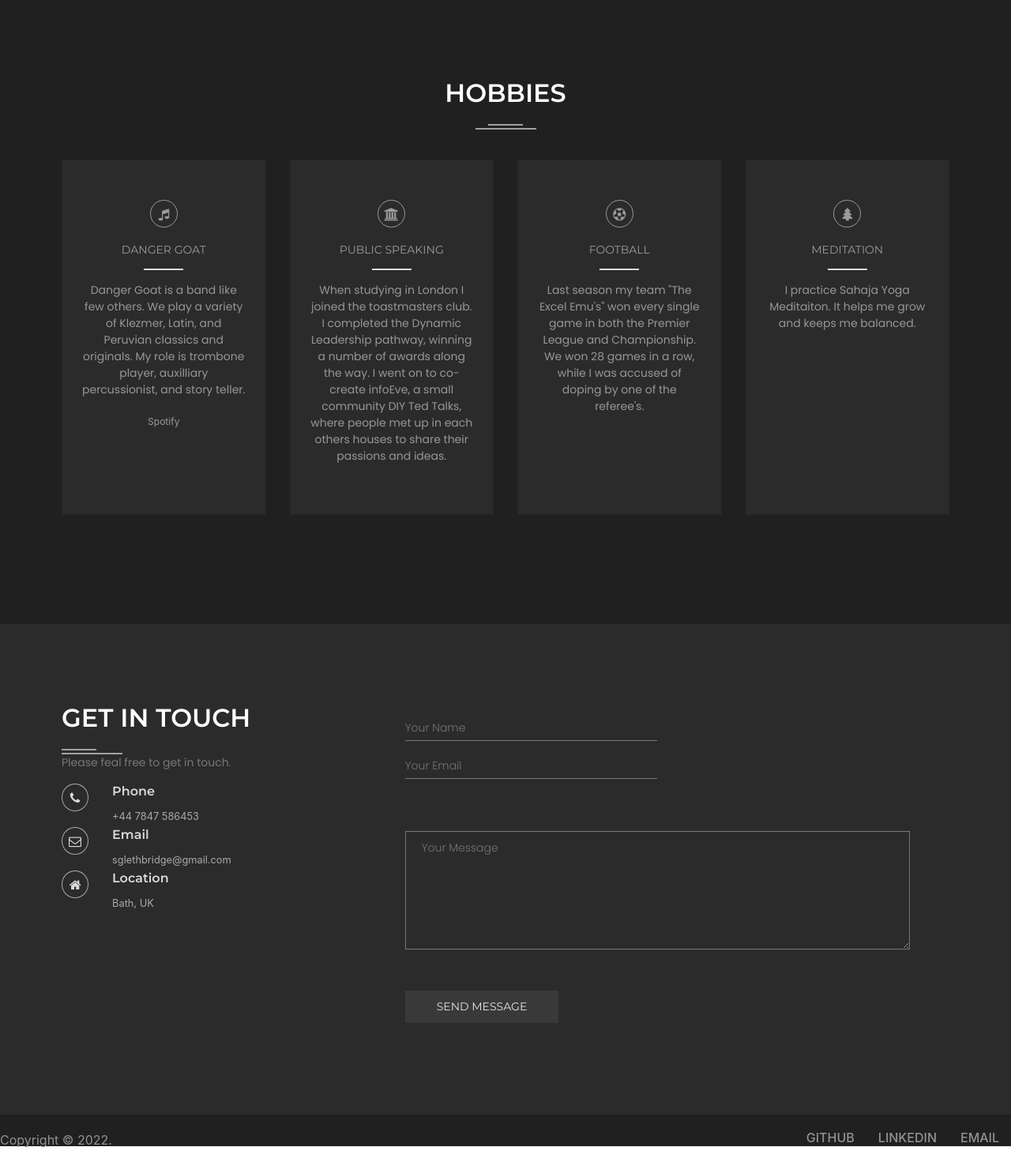
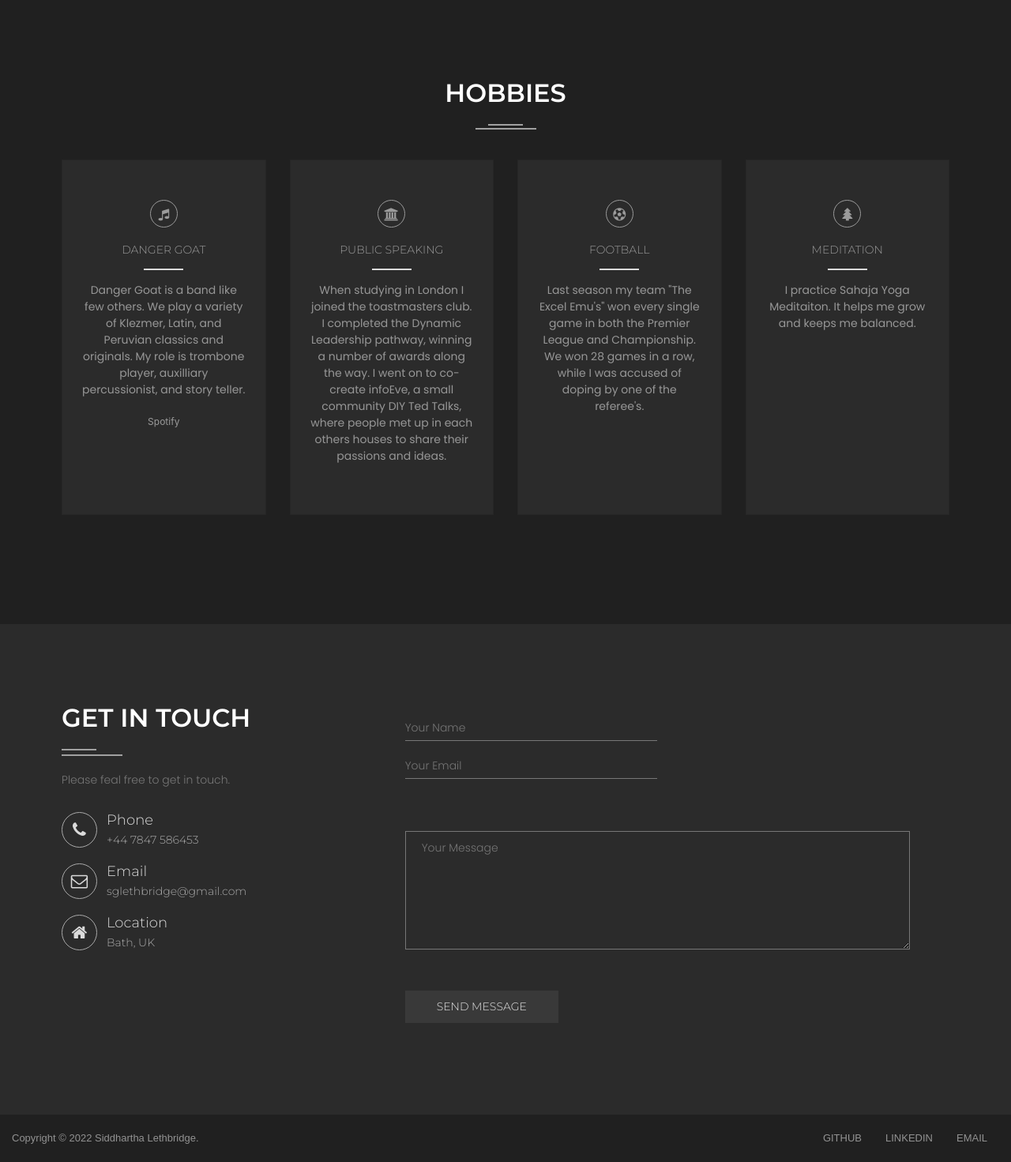
Before and after one commit to sidneysquidney/personal_portfolio, a Flask app: page / in a window 1280 px wide. Shown: the part 2878-4349 px from the top of the page at 79% size. Run offline with Flask 2, Linux system fonts and the light colour scheme; some libraries are stand-ins or nearby versions; some web fonts are replaced.

Commit message:
layout done

```diff
--- a/static/main.css
+++ b/static/main.css
@@ -9,7 +9,7 @@ body {
 
 .return-to-top {
     position: fixed;
-    bottom: 20px;
+    bottom: 50px;
     right: 20px;
     z-index: 3;
     animation: fadeIn 2s;
@@ -178,6 +178,11 @@ nav button:focus {
 
 .containers {
     padding: 100px 0px;
+}
+
+.container-footer {
+    padding: 30px 0px;
+    align-items: center;
 }
 
 .line-one, .line-two {
@@ -362,6 +367,18 @@ nav button:focus {
 
 /* contact */
 
+#contact .line-one {
+    margin-bottom: 5px;
+}
+
+#contact .line-two {
+    margin-bottom: 20px;
+}
+
+#contact-greeting {
+    margin-bottom: 30px;
+}
+
 #contact .line-container {
     justify-content: start;
 }
@@ -370,14 +387,22 @@ nav button:focus {
     color: #777777;
     font-family: "Poppins", sans-serif;
     font-size: 14px;
+    font-weight: 100;
 }
 
-#contact h4 {
+#contact h6 {
     color: #dadada;
+    font-size: 18px;
+    font-family: "Montserrat";
+    font-weight: 300;
+    margin-bottom: 0px;
 }
 
 #contact small {
     color: #aaaaaa;
+    font-family: "Montserrat", sans-serif;
+    font-size: 14px;
+    font-weight: 300;
 }
 
 /* #contact i {
@@ -391,19 +416,17 @@ nav button:focus {
     border-radius: 50%;
     border: 1px solid #aaaaaa;
     padding: 8px;
-    width: 35px;
-    height: 35px;
-    display: flex;
-    justify-content: center;
-    align-items: center;
-    /* margin-bottom: 20px; */
-    /* transition: 0.5s; */
+    width: 45px;
+    height: 45px;
 }
 
-.ho-box2 {
-    display: flex;
-    justify-content: center;
-    align-items: center
+#contact .ho-box2 {
+    width: 45px;
+    margin-right: 12px;
+}
+
+.contact-row {
+    padding: 0px 15px;
 }
 
 #contact i {
@@ -465,11 +488,13 @@ nav button:focus {
 #footer p{
     color: #929292;
     float: left;
+    margin-bottom: 0px;
+    font-family: "Montserratlight", sans-serif;
+    font-weight: 100;
+    font-size: 13px;
 }
 
-#footer {
-    /* display: flex;
-    fustify-content: space-between; */
+.container-footer {
     padding: 20px 0px;
 }
 
@@ -478,7 +503,19 @@ nav button:focus {
     float: right;
 }
 
-#footer h6 {
+#footer a {
     padding: 0px 15px;
     color: #929292;
+    font-family: "Montserratlight", sans-serif;
+    font-weight: 100;
+    font-size: 13px;
+    margin-bottom: 0px;
+    text-decoration: none;
+    transition: 0.5s;
 }
+
+#footer a:hover {
+    text-decoration: none;
+    color: white;
+
+}
--- a/templates/index.html
+++ b/templates/index.html
@@ -15,6 +15,7 @@
         <link href='https://fonts.googleapis.com/css?family=Montserrat' rel='stylesheet'>
         <link href="https://fonts.googleapis.com/css2?family=Montserrat:wght@600&family=Stick+No+Bills:wght@500&display=swap" rel="stylesheet">
         <link href="https://fonts.googleapis.com/css2?family=Montserrat:wght@600&family=Poppins:wght@300&display=swap" rel="stylesheet">
+        <link href="https://fonts.googleapis.com/css2?family=Montserrat:wght@300;600&family=Poppins:wght@300&display=swap" rel="stylesheet">
         <!-- <link href='https://fonts.googleapis.com/css?family=Poppins' rel='stylesheet'> -->
         <link rel="stylesheet" type="text/css" href="https://fonts.googleapis.com/css?family=Poppins" />
         <!-- Bootstrap CSS -->
@@ -56,7 +57,7 @@
         </header>
         <div data-spy="scroll" data-target="#navbar-example2" data-offset="0">
             <!-- back to top -->
-            <a href="#home" class="btn btn-dark btn-lg return-to-top rounded-0" style='background-color: #c5c5c5;'role="button" aria-pressed="true">▲</a>
+            <a href="#home" class="btn btn-dark btn-sm return-to-top rounded-0 justify-content-center align-items-center" style='background-color: #c5c5c5;'role="button" aria-pressed="true">▲</a>
 
             <!-- home -->
             <div class="background-1 container-fluid" id="home">
@@ -348,43 +349,43 @@
                         <div class="line-container">
                             <div class="line-two"></div>
                         </div>
-                        <p>Please feal free to get in touch.</p>
-                        <div class="row">
-                            <div class="col-2">
+                        <p id="contact-greeting">Please feal free to get in touch.</p>
+                        <div class="row d-flex justify-content-start contact-row">
+                            <div>
                                 <div class="ho-box2">
                                     <div class="ho-box">
-                                        <i class="fa fa-phone" aria-hidden="true"></i>
+                                        <i class="fa fa-phone fa-lg" aria-hidden="true"></i>
                                     </div>
                                 </div>
                             </div>
-                            <div class="col-10">
-                                <h4>Phone</h4>
+                            <div>
+                                <h6>Phone</h6>
                                 <small>+44 7847 586453</small>
                             </div>
                         </div>
-                        <div class="row">
-                            <div class="col-2">
+                        <div class="row d-flex justify-content-start contact-row">
+                            <div >
                                 <div class="ho-box2">
                                     <div class="ho-box">
-                                        <i class="fa fa-envelope-o" aria-hidden="true"></i>
+                                        <i class="fa fa-envelope-o fa-lg" aria-hidden="true"></i>
                                     </div>
                                 </div>
                             </div>
-                            <div class="col-10">
-                                <h4>Email</h4>
+                            <div>
+                                <h6>Email</h6>
                                 <small>sglethbridge@gmail.com</small>
                             </div>
                         </div>
-                        <div class="row">
-                            <div class="col-2">
+                        <div class="row d-flex justify-content-start contact-row">
+                            <div>
                                 <div class="ho-box2">
                                     <div class="ho-box">
-                                        <i class="fa fa-home" aria-hidden="true"></i>
+                                        <i class="fa fa-home fa-lg" aria-hidden="true"></i>
                                     </div>
                                 </div>
                             </div>
-                            <div class="col-10">
-                                <h4>Location</h4>
+                            <div>
+                                <h6>Location</h6>
                                 <small>Bath, UK</small>
                             </div>
                         </div>
@@ -421,10 +422,36 @@
                 </div>
             </div>
             </div>
+            <div class="container-fluid container-footer background-1 align-items-center" id="footer">
+                <footer class="background-1 align-self-center d-flex justify-content-between">
+                    <p class="align-self-center">Copyright © 2022 Siddhartha Lethbridge.</p>
+                    <div>
+                        <a href="#">GITHUB</a>
+                        <a href="#">LINKEDIN</a>
+                        <a href="#">EMAIL</a>
+                    </div>
+                </footer>
+                <!-- page-title row -->
+                <!-- <div class="row title-box justify-content-center">
+                    <h2 class="page-title">PROJECTS</h2>
+                    <div class="line-container justify-content-center">
+                        <div class="line-one"></div>
+                    </div>
+                    <div class="line-container justify-content-center">
+                        <div class="line-two"></div>
+                    </div>
+                </div> -->
 
 
+
+
+
+                </div>
+            </div>
+
             <!-- footer -->
-            <footer class="background-1" id="footer">
+            <!-- <div id="footer" class="background-1">
+                    <footer class="background-1">
                         <p>Copyright © 2022.</p>
                         <div>
                             <a href="#"><h6>GITHUB</h6></a>
@@ -432,6 +459,8 @@
                             <a href="#"><h6>EMAIL</h6></a>
                         </div>
                     </footer>
+            </div> -->
+
         </div>
         <!-- Optional JavaScript -->
         <!-- jQuery first, then Popper.js, then Bootstrap JS -->
```
Lines whose indentation alone changed are shown as unchanged.
